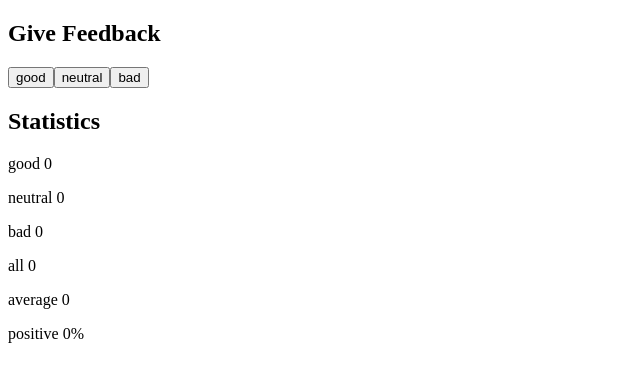
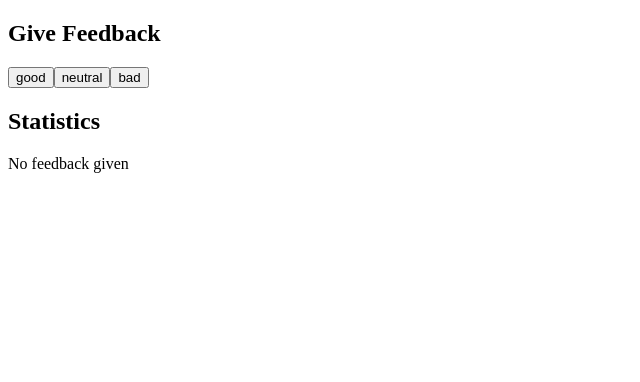
Before and after one commit to robrondon/fullStackOpen, a React (Vite) app in the folder Part-1/unicafe/: page / in a window 1280 px wide. Shown: the top 382 px of the page, without its empty margins (0-640 px from the left). Built offline with nearby package versions, Linux system fonts and the light colour scheme.

Commit message:
Exercise 1.9 - Statistics no comments conditional rendering

```diff
--- a/Part-1/unicafe/src/App.jsx
+++ b/Part-1/unicafe/src/App.jsx
@@ -2,17 +2,22 @@ import { useState } from 'react'
 
 const Button = ({ onClick, text }) => (<button onClick={onClick}>{text}</button>)
 const Title = ({ text }) => (<h2>{text}</h2>)
-const Display = ({ text, value }) => (<p>{text} {value}</p>)
+const Display = ({ text, value = '' }) => (<p>{text} {value}</p>)
 const Statistics = ({ good, neutral, bad, total, average, positive }) => {
   return (
     <>
       <Title text={'Statistics'} />
+      {!total ? (<Display text={'No feedback given'} />) : (
+        <div>
           <Display text={'good'} value={good} />
           <Display text={'neutral'} value={neutral} />
           <Display text={'bad'} value={bad} />
           <Display text={'all'} value={total} />
           <Display text={'average'} value={average} />
           <Display text={'positive'} value={`${positive}%`} />
+        </div>
+      )
+      }
     </>
   )
 }
```
Lines whose indentation alone changed are shown as unchanged.
